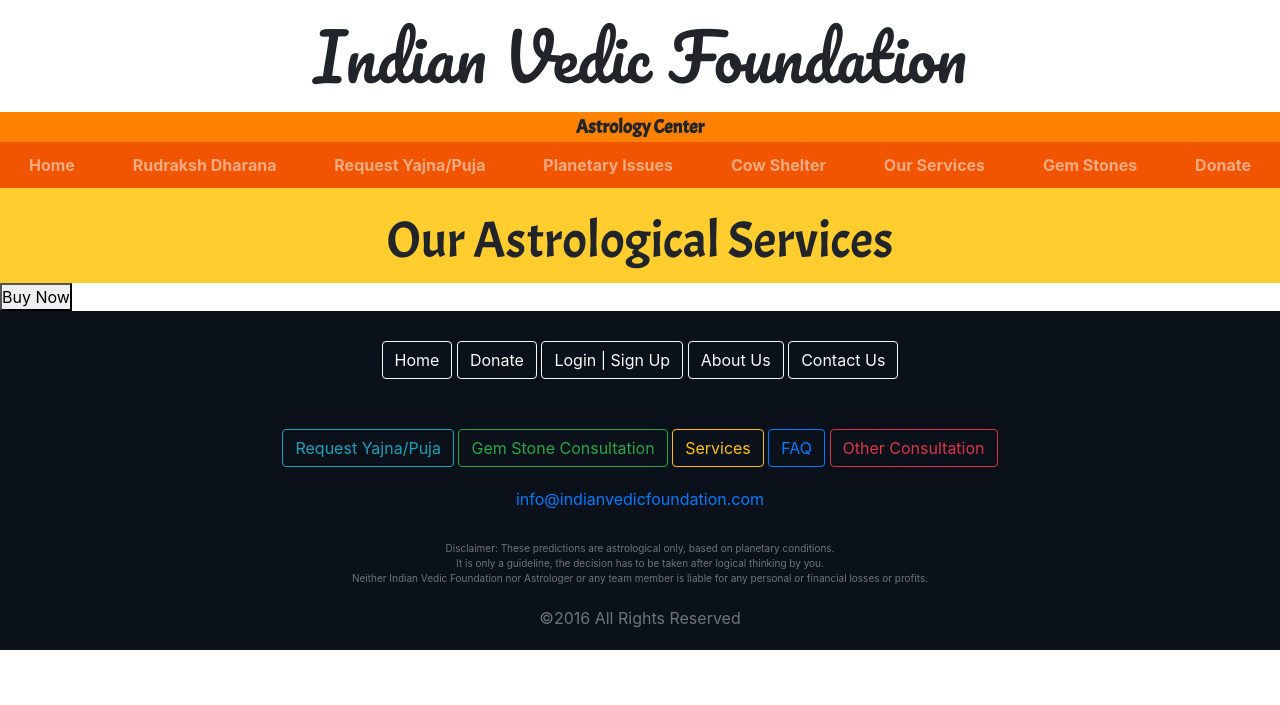
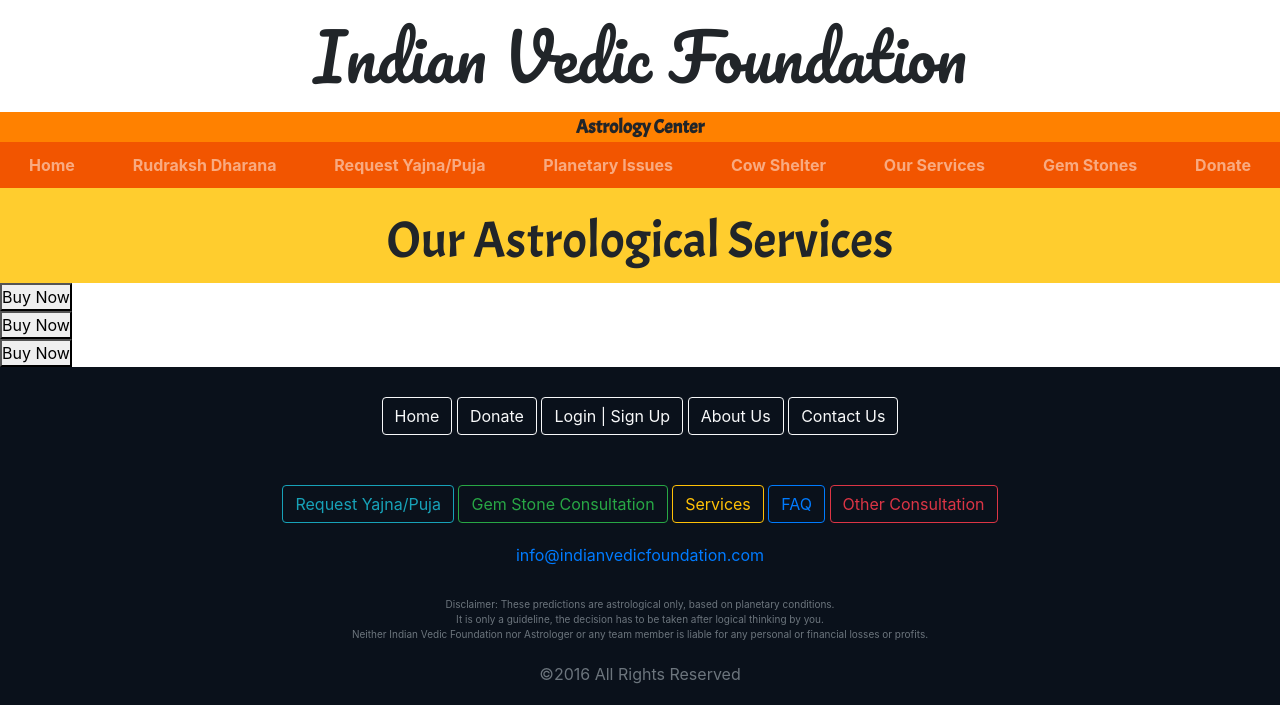
Before and after one commit to sonali-yadav/astro-website, a Django app: page /donations/services/ in a window 1280 px wide. Shown: the top 705 px of the page. Run offline with Django 3.2, Linux system fonts and the light colour scheme; some libraries are stand-ins or nearby versions.

Commit message:
Changes to services

```diff
--- a/donations/templates/donations/services.html
+++ b/donations/templates/donations/services.html
@@ -8,5 +8,15 @@
         <div class="feature_text_div"></div>
         <div class="feature_button_div"><button>Buy Now</button></div>
     </div>
+    <div class="feature_box_div">
+        <div class="feature_head_div"></div>
+        <div class="feature_text_div"></div>
+        <div class="feature_button_div"><button>Buy Now</button></div>
+    </div>
+    <div class="feature_box_div">
+        <div class="feature_head_div"></div>
+        <div class="feature_text_div"></div>
+        <div class="feature_button_div"><button>Buy Now</button></div>
+    </div>
 </div>
 {% endblock %}
```
